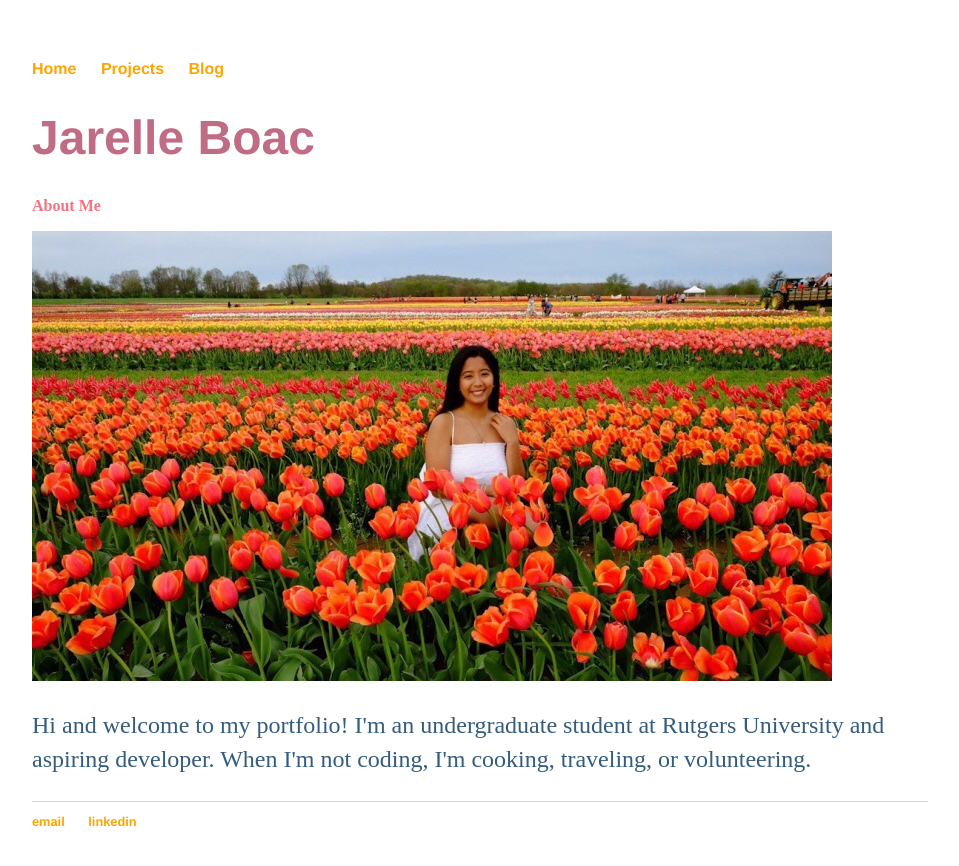
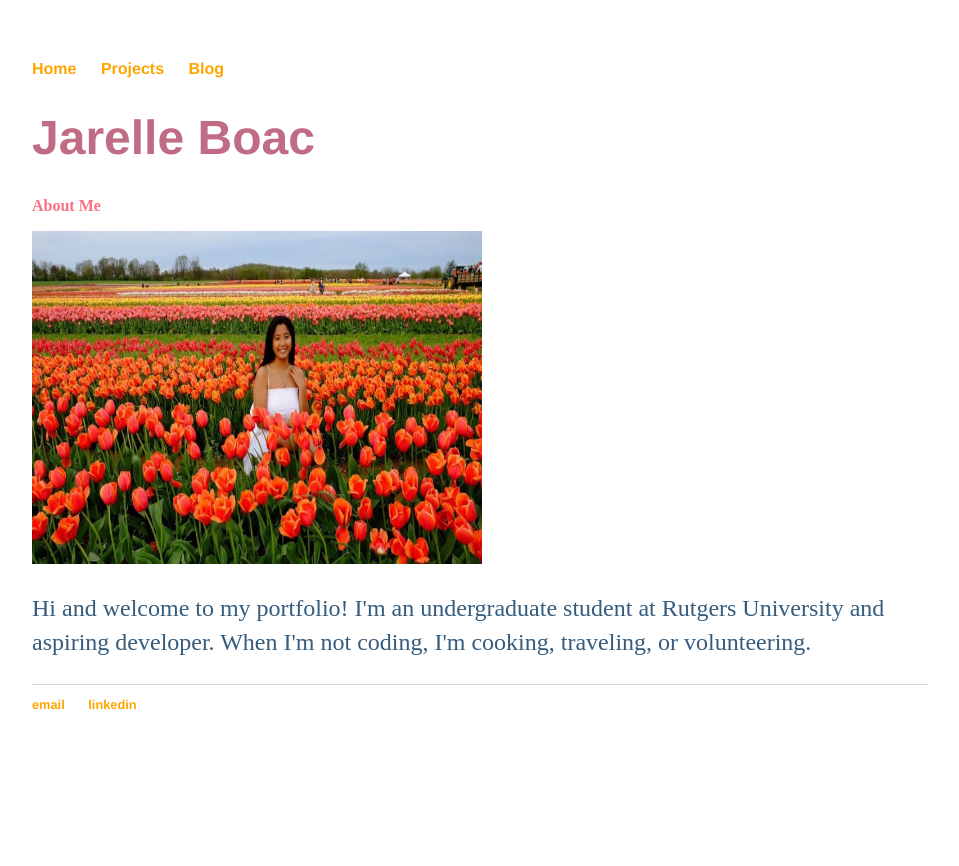
Before and after one commit to jarelle22/jarelleboac.github.io, a Jekyll site: the page built from index.html, in a window 1280 px wide. Shown: the top 866 px of the page, without its empty margins (160-1119 px from the left). Built offline with Jekyll 4.4.1, drawn with Linux system fonts in a browser that asks for light colours.

Commit message:
Update index.html
modifying width only.

```diff
--- a/index.html
+++ b/index.html
@@ -6,6 +6,6 @@
 		<div class="blurb">
 			<h1>Jarelle Boac</h1>
 			<h3>About Me</h3>
-			<img src="72C66544-96D7-4B87-AFAA-75E7CFD6FF7A.jpeg" alt="Jarelle Boac in a field of flowers">
+			<img src="72C66544-96D7-4B87-AFAA-75E7CFD6FF7A.jpeg" alt="Jarelle Boac in a field of flowers" width="450" height="333">
 			<p>Hi and welcome to my portfolio! I'm an undergraduate student at Rutgers University and aspiring developer. When I'm not coding, I'm cooking, traveling, or volunteering. </p>
 		</div>
```
